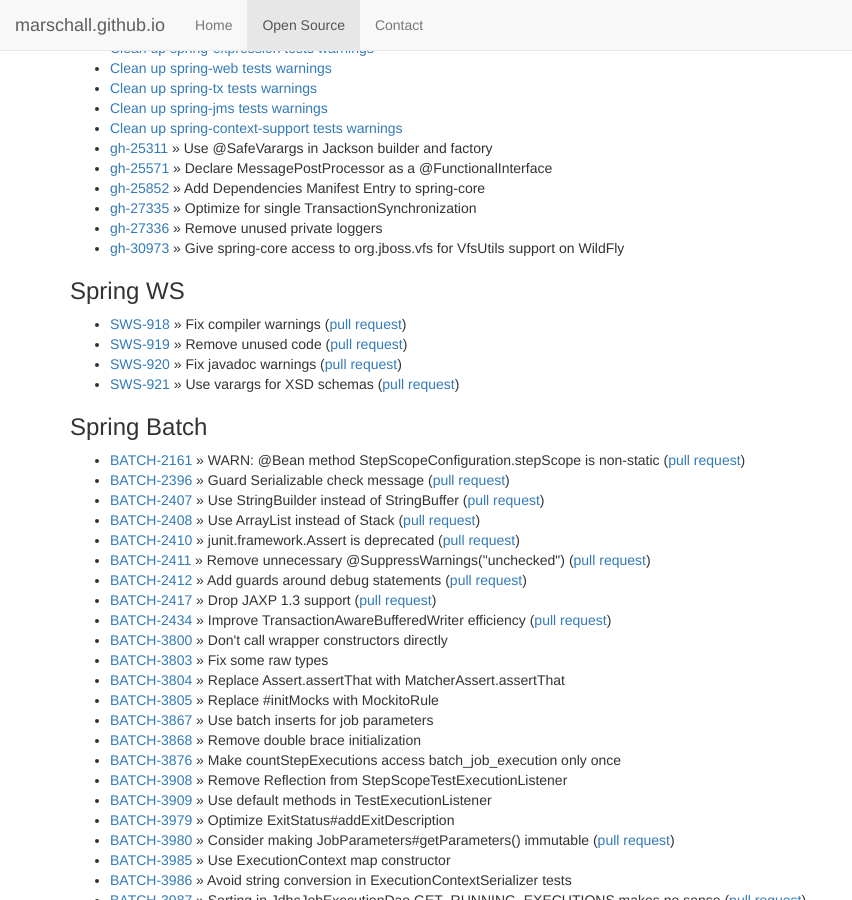
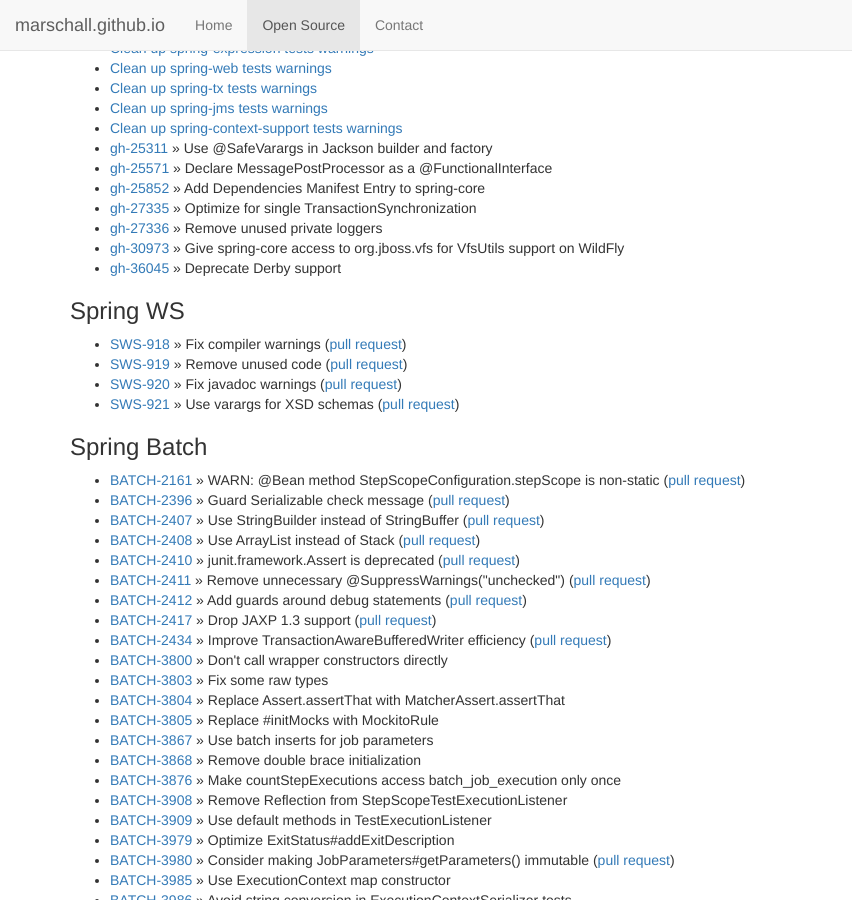
Before and after one commit to marschall/marschall.github.com, a Jekyll site: the page built from open-source.html, in a window 1280 px wide and 900 px high, scrolled down 2117 px. Shown: the whole window, without its empty margins (0-852 px from the left). Built offline with Jekyll 4.4.1, drawn with Linux system fonts in a browser that asks for light colours.

Commit message:
spring-36045

```diff
--- a/open-source.html
+++ b/open-source.html
@@ -141,6 +141,7 @@
   <li><a href="https://github.com/spring-projects/spring-framework/pull/27335">gh-27335</a> &raquo; Optimize for single TransactionSynchronization</li>
   <li><a href="https://github.com/spring-projects/spring-framework/pull/27336">gh-27336</a> &raquo; Remove unused private loggers</li>
   <li><a href="https://github.com/spring-projects/spring-framework/pull/30973">gh-30973</a> &raquo; Give spring-core access to org.jboss.vfs for VfsUtils support on WildFly</li>
+  <li><a href="https://github.com/spring-projects/spring-framework/pull/36045">gh-36045</a> &raquo; Deprecate Derby support</li>
 </ul>
 <!--
 https://jira.springsource.org/browse/SPR-10412
```
